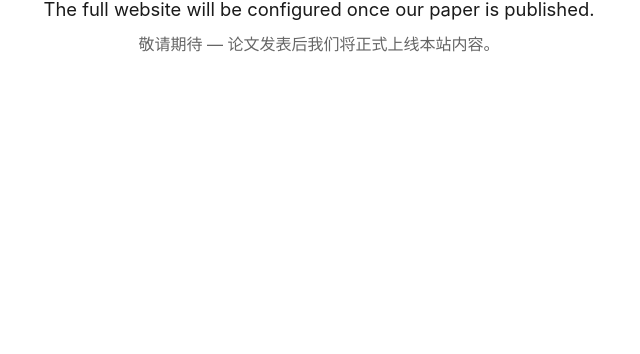
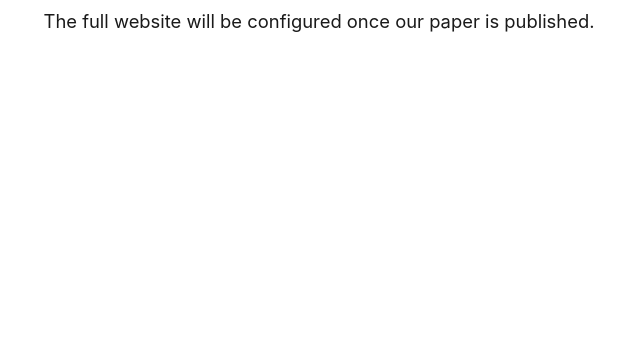
Before and after one commit to awarenessbench/awarenessbench.github.io, a plain HTML site: page index.html in a window 1280 px wide. Shown: the part 446-800 px from the top of the page, without its empty margins (321-961 px from the left). Drawn offline with Linux system fonts and the light colour scheme.

Commit message:
Remove Chinese subline from Coming Soon page
Co-Authored-By: Claude Opus 4.7 (1M context) <noreply@anthropic.com>

```diff
--- a/index.html
+++ b/index.html
@@ -21,10 +21,6 @@
     <p class="soon-lede">
       The full website will be configured once our paper is published.
     </p>
-
-    <p class="soon-sub">
-      敬请期待 — 论文发表后我们将正式上线本站内容。
-    </p>
   </div>
 </main>
 
```
